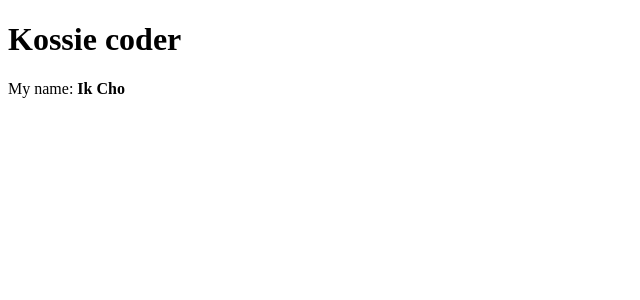
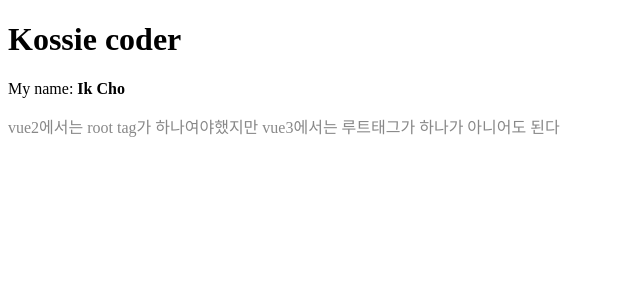
Before and after one commit to cheerdearhere/studyVue3, a Vue app: page / in a window 1280 px wide. Shown: the top 300 px of the page, without its empty margins (0-640 px from the left). Built offline with nearby package versions, Linux system fonts and the light colour scheme.

Commit message:
- root tag
root tag가 하나가 아니어도 된다.

```diff
--- a/src/App.vue
+++ b/src/App.vue
@@ -5,7 +5,8 @@
     <h1>Kossie coder</h1>
     My name: <span class="name">{{ name }}</span>
   </div>
-
+  <!-- vue3 변경점 -->
+  <p class="content">vue2에서는 root tag가 하나여야했지만 vue3에서는 루트태그가 하나가 아니어도 된다</p>
 </template>
 
 <script>
@@ -13,6 +14,7 @@
 export default {
   setup(){//mount 할 때
     const name = 'Ik Cho';//변수를 지정하고
+
     return {
       name//return에 obj 방식으로 이름을 입력
     }
@@ -29,4 +31,7 @@ div{
 .name{
   font-weight: bolder;
 }
+.content{
+  color:#888888;
+}
 </style>
```
